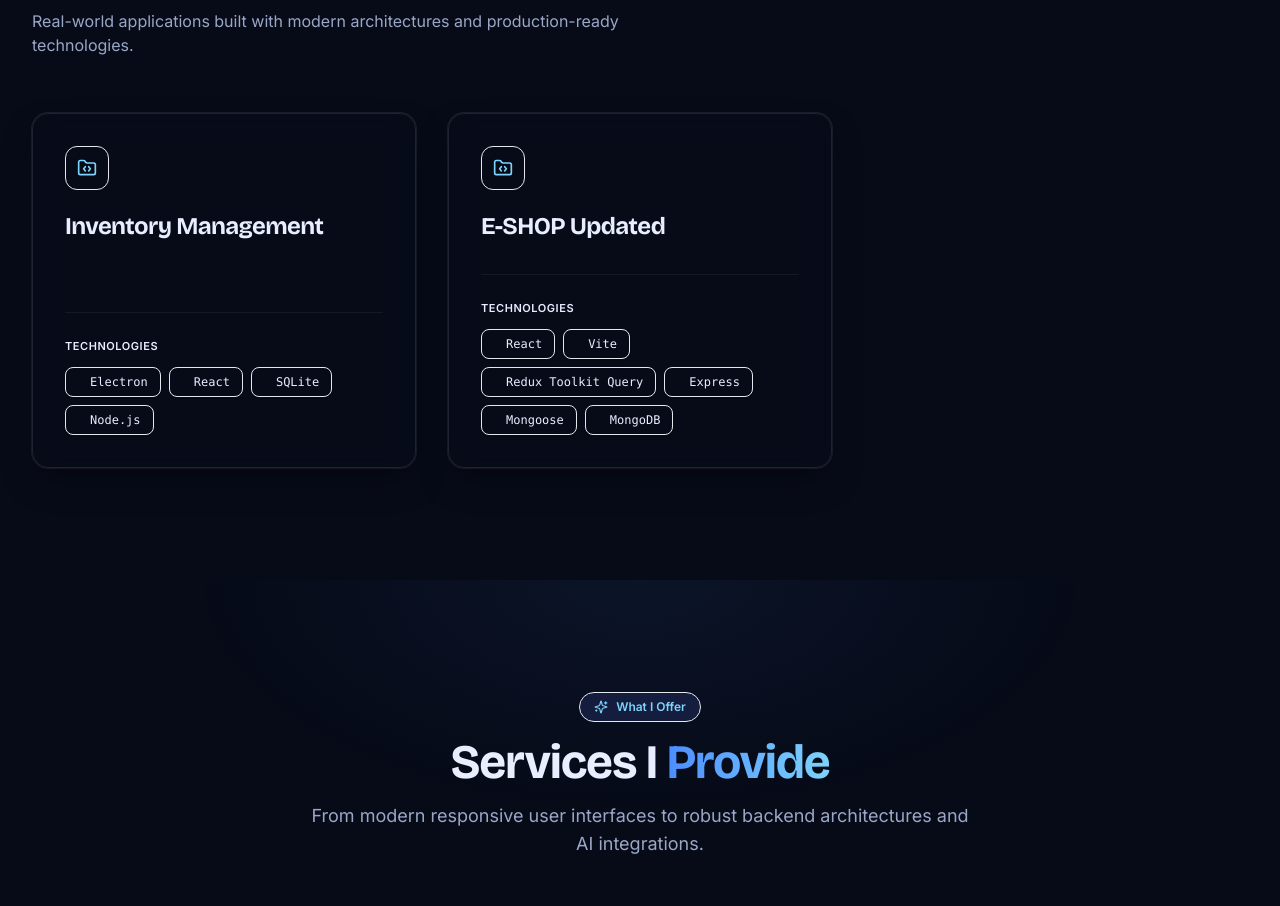
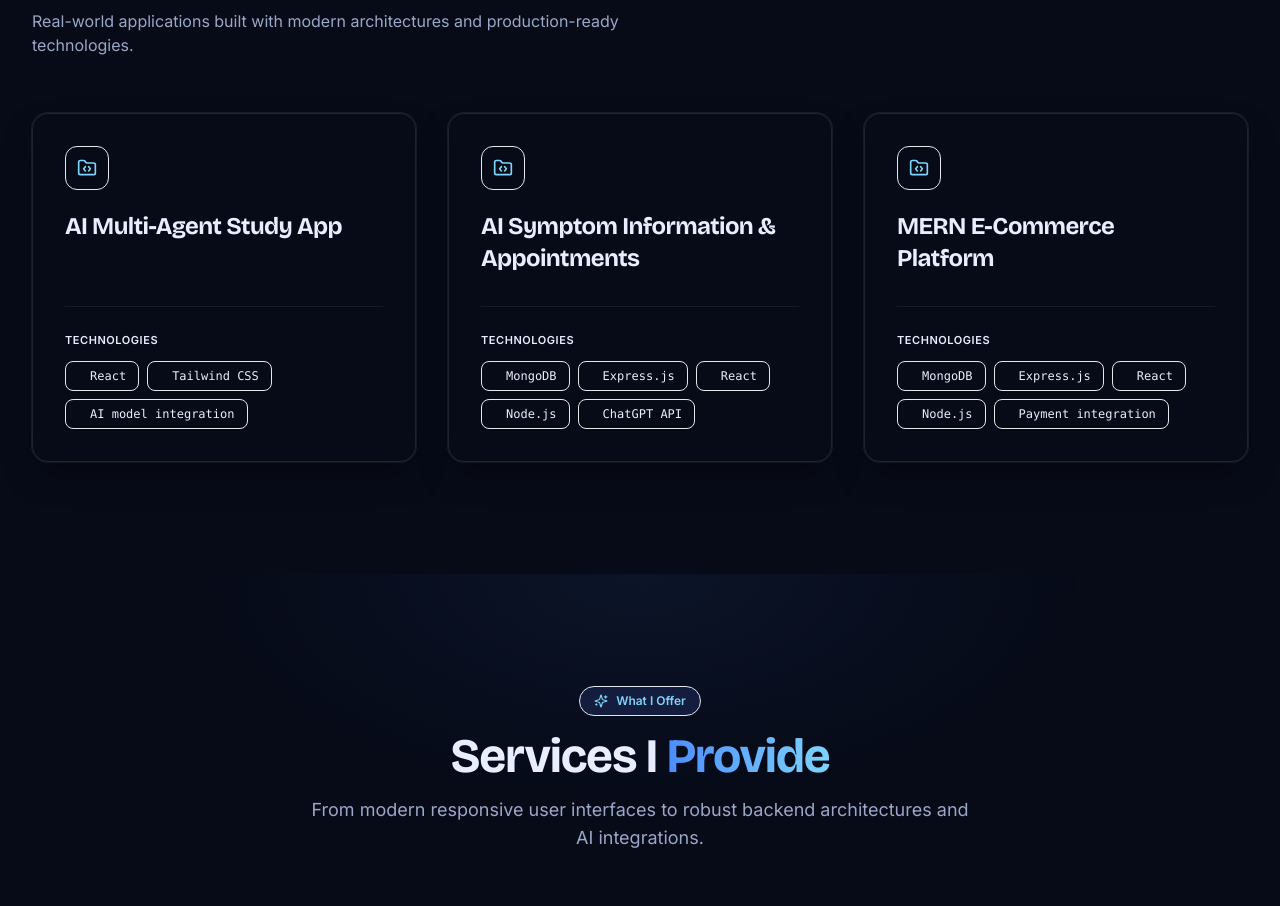
Before and after one commit to hashimali-Tech/hashimtech-portfolio, a Next.js app: page / in a window 1280 px wide. Shown: the part 3178-4084 px from the top of the page. Built offline with nearby package versions, Linux system fonts and the light colour scheme.

Commit message:
feat: update project cards and secure contact email

```diff
--- a/src/components/Contact.tsx
+++ b/src/components/Contact.tsx
@@ -227,7 +227,7 @@ export default function Contact() {
                   <p className="text-muted text-sm max-w-sm leading-relaxed">
                     {needsActivation ? (
                       <>
-                        <span className="text-brand-2 font-semibold">One-time setup:</span> FormSubmit has emailed an &quot;Activate Form&quot; link to <span className="text-brand-2 font-mono text-xs">hashimalideveloper@gmail.com</span>. Please click it once in your Gmail. In the meantime, you can deliver this message directly via WhatsApp below!
+                        <span className="text-brand-2 font-semibold">One-time setup:</span> FormSubmit has emailed an &quot;Activate Form&quot; link to the recipient inbox. Please confirm it in your email to receive direct messages. In the meantime, you can deliver this message directly via WhatsApp below!
                       </>
                     ) : (
                       <>
--- a/src/data/content.ts
+++ b/src/data/content.ts
@@ -193,77 +193,105 @@ export const services: ServiceItem[] = [
 
 export const projects: ProjectItem[] = [
   {
-    id: "inventory",
-    title: "Inventory Management",
-    kind: "Desktop application",
+    id: "ai-study-multi-agent-app",
+    title: "AI Multi-Agent Study App",
+    kind: "Full-Stack Application",
     visibility: "public",
     summary:
-      "A desktop management app built with Electron, React and SQLite for tracking stock, creating sale invoices, generating reports, managing customer accounts and backing up data, with support for both English and Urdu interfaces.",
-    audience: "Small retail and wholesale shops that need offline-first inventory and invoice management.",
-    stack: ["Electron", "React", "SQLite", "Node.js"],
+      "A study-focused full-stack application built with React and Tailwind CSS, integrating an AI model trained locally.",
+    audience: "Students and researchers seeking structured, AI-assisted study guidance.",
+    stack: ["React", "Tailwind CSS", "AI model integration"],
     workflows: [
-      "Track product stock levels, categories and pricing",
-      "Generate, validate and print sale invoices with customer balances",
-      "Switch between English and Urdu interface layouts",
-      "Backup and restore local SQLite database files",
+      "Access study-focused interface built with React and Tailwind CSS",
+      "Interact with a locally trained AI model for study assistance",
+      "Navigate clean, responsive workflows optimized for focused learning",
     ],
-    limits: [
-      "The dashboard shows sample data from a single demo invoice.",
-      "The documented sample flow used a temporary local review adapter.",
-    ],
+    limits: [],
     screenshot: {
-      src: "/projects/inventory-dashboard-1600.webp",
-      src800: "/projects/inventory-dashboard-800.webp",
-      alt: "Inventory Management desktop application dashboard showing sample sales and product statistics",
-      caption: "Dashboard screenshot with sample data.",
-      w: 1920,
-      h: 953,
+      src: "",
+      src800: "",
+      alt: "",
+      caption: "",
+      w: 0,
+      h: 0,
     },
     code: {
-      src: "/projects/inventory-invoice-save-1600.webp",
-      src800: "/projects/inventory-invoice-save-800.webp",
-      alt: "Code excerpt of invoice validation and save handler in InvoiceManagement.jsx",
-      caption: "Code excerpt: InvoiceManagement.jsx, lines 781–850. Invoice validation and save.",
-      w: 1380,
-      h: 1330,
+      src: "",
+      src800: "",
+      alt: "",
+      caption: "",
+      w: 0,
+      h: 0,
     },
     contribution: "",
     repoUrl: "",
     liveUrl: "",
   },
   {
-    id: "eshop",
-    title: "E-SHOP Updated",
-    kind: "Web application",
+    id: "ai-symptom-information-and-appointments",
+    title: "AI Symptom Information & Appointments",
+    kind: "MERN Application",
     visibility: "public",
     summary:
-      "An e-commerce web app with a React and Vite front end and an Express and Mongoose back end. The repository also contains AI integration code.",
-    audience: "Shoppers browsing a product catalog, and the store that sells to them.",
-    stack: ["React", "Vite", "Redux Toolkit Query", "Express", "Mongoose", "MongoDB"],
+      "A MERN application combining AI-assisted symptom information with patient and doctor meeting scheduling.",
+    audience: "Patients coordinating informational guidance and scheduling consultations with doctors.",
+    stack: ["MongoDB", "Express.js", "React", "Node.js", "ChatGPT API"],
     workflows: [
-      "Sign in with email and password",
-      "Search and filter products through a typed API client",
-      "Load categories, filter options and single product pages",
+      "Explore AI-assisted symptom information workflows",
+      "Schedule and coordinate meetings between patients and doctors",
+      "Manage persistent user and consultation data through MongoDB",
     ],
-    limits: [
-      "The screenshot shows the login screen only.",
-      "Product fetching, MongoDB authentication and checkout were not exercised in that capture.",
-    ],
+    limits: [],
     screenshot: {
-      src: "/projects/eshop-updated-login-1600.webp",
-      src800: "/projects/eshop-updated-login-800.webp",
-      alt: "E-SHOP Updated login screen with email and password fields over a store background",
-      caption: "Login screen preview. Checkout is not shown.",
-      w: 1920,
-      h: 897,
+      src: "",
+      src800: "",
+      alt: "",
+      caption: "",
+      w: 0,
+      h: 0,
     },
     code: {
-      src: "/projects/eshop-product-api-1600.webp",
-      src800: "/projects/eshop-product-api-800.webp",
-      alt: "Code excerpt of the Redux Toolkit Query product API client in ProductApi.js",
-      caption: "Code excerpt: ProductApi.js, lines 1–64. Product API client.",
-      w: 1380,
-      h: 1222,
+      src: "",
+      src800: "",
+      alt: "",
+      caption: "",
+      w: 0,
+      h: 0,
+    },
+    contribution: "",
+    repoUrl: "",
+    liveUrl: "",
+  },
+  {
+    id: "mern-e-commerce-platform",
+    title: "MERN E-Commerce Platform",
+    kind: "MERN Web Application",
+    visibility: "public",
+    summary:
+      "An e-commerce web application built with the MERN stack, including payment gateway integration and authentication features.",
+    audience: "Shoppers purchasing products online and store managers handling catalog orders.",
+    stack: ["MongoDB", "Express.js", "React", "Node.js", "Payment integration"],
+    workflows: [
+      "Browse product catalogs with category filters",
+      "Authenticate accounts securely with email credentials",
+      "Process transactions with integrated payment gateways",
+    ],
+    limits: [],
+    screenshot: {
+      src: "",
+      src800: "",
+      alt: "",
+      caption: "",
+      w: 0,
+      h: 0,
+    },
+    code: {
+      src: "",
+      src800: "",
+      alt: "",
+      caption: "",
+      w: 0,
+      h: 0,
     },
     contribution: "",
     repoUrl: "",
```
